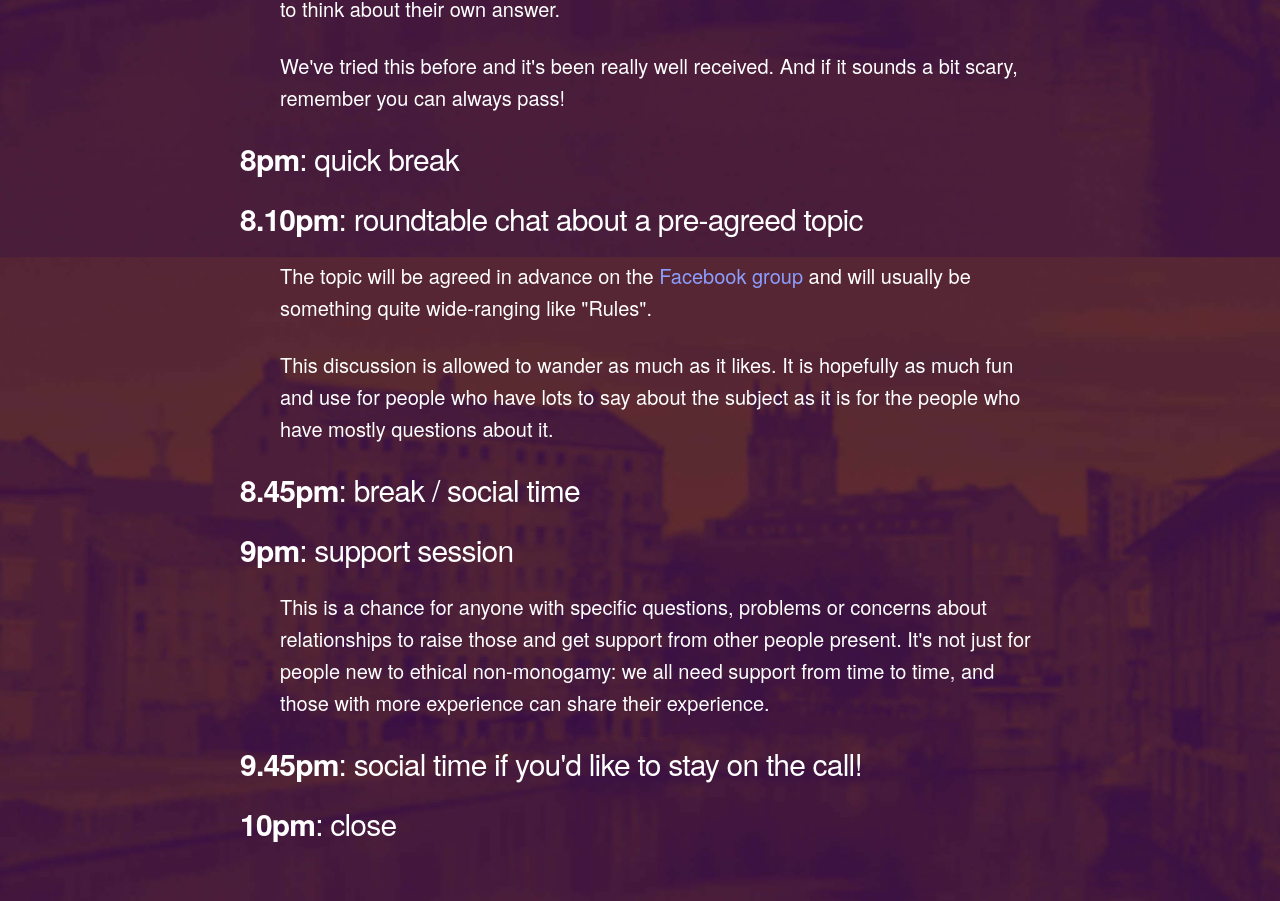
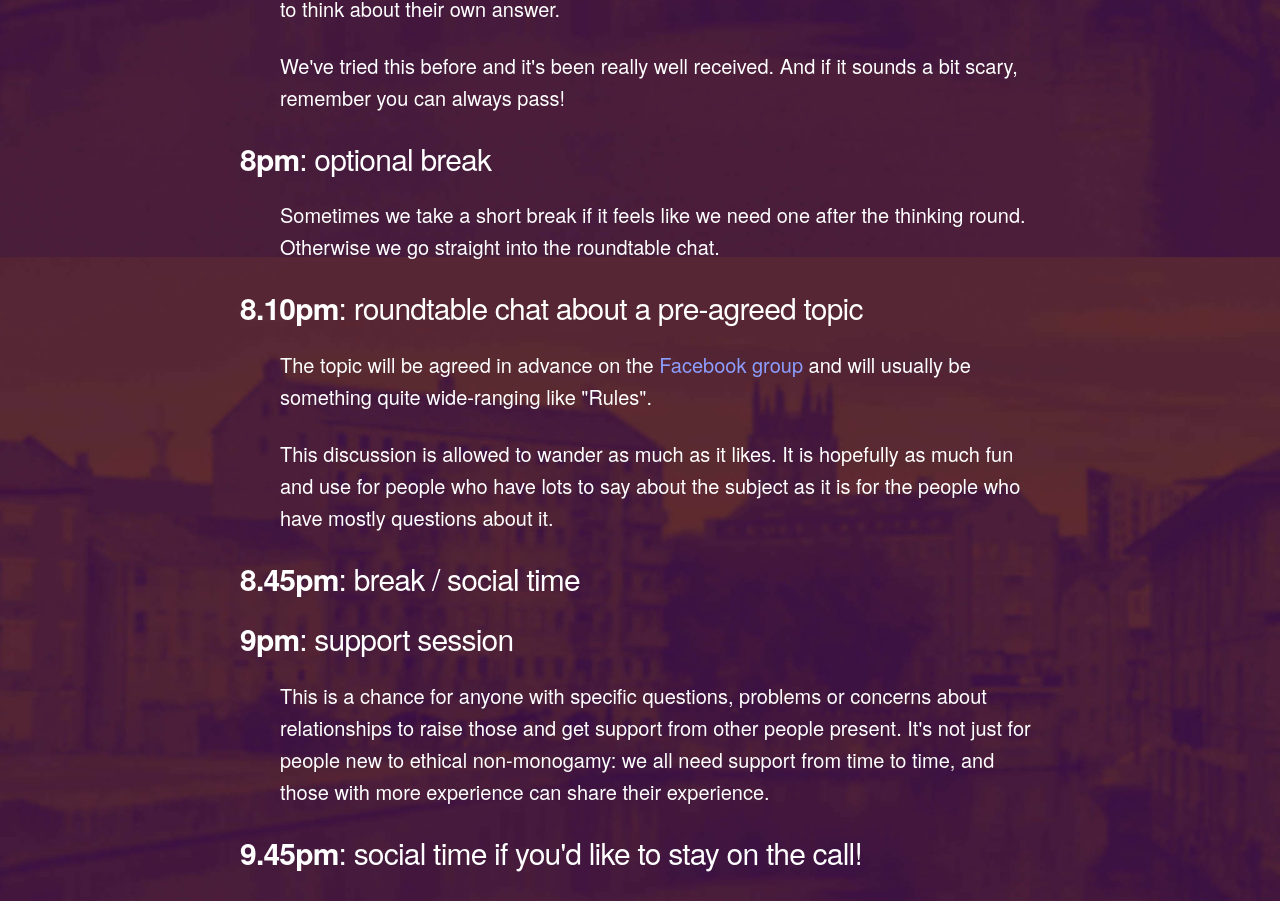
Before and after one commit to pedantic-git/y-open, a Nuxt app: page /what-to-expect in a window 1280 px wide. Shown: the part 1454-2355 px from the top of the page. Built offline with nearby package versions, Linux system fonts and the light colour scheme; what vue-jsonp would draw is missing.

Commit message:
Update what-to-expect.vue
Updated information about optional break

```diff
--- a/pages/what-to-expect.vue
+++ b/pages/what-to-expect.vue
@@ -24,7 +24,10 @@
         <p>The question is "what is on your mind about relationships?" Each person gets the chance to speak once, for as long as you like (which could be not at all). You can speak without interruptions or questions and you can pause as often as you like and for as long as you like. Every other person gives you their attention during this time, safe in the knowledge that when it comes to their turn, they'll have as long as they like to think about their own answer.</p>
         <p>We've tried this before and it's been really well received. And if it sounds a bit scary, remember you can always pass!</p>
       </div>
-      <h4><b>8pm</b>: quick break</h4>
+      <h4><b>8pm</b>: optional break</h4>
+      <div class="explanation">
+        <p>Sometimes we take a short break if it feels like we need one after the thinking round. Otherwise we go straight into the roundtable chat.</p>
+      </div>
       <h4><b>8.10pm</b>: roundtable chat about a pre-agreed topic</h4>
       <div class="explanation">
         <p>The topic will be agreed in advance on the <nuxt-link to="/members">Facebook group</nuxt-link> and will usually be something quite wide-ranging like "Rules".</p>
```
